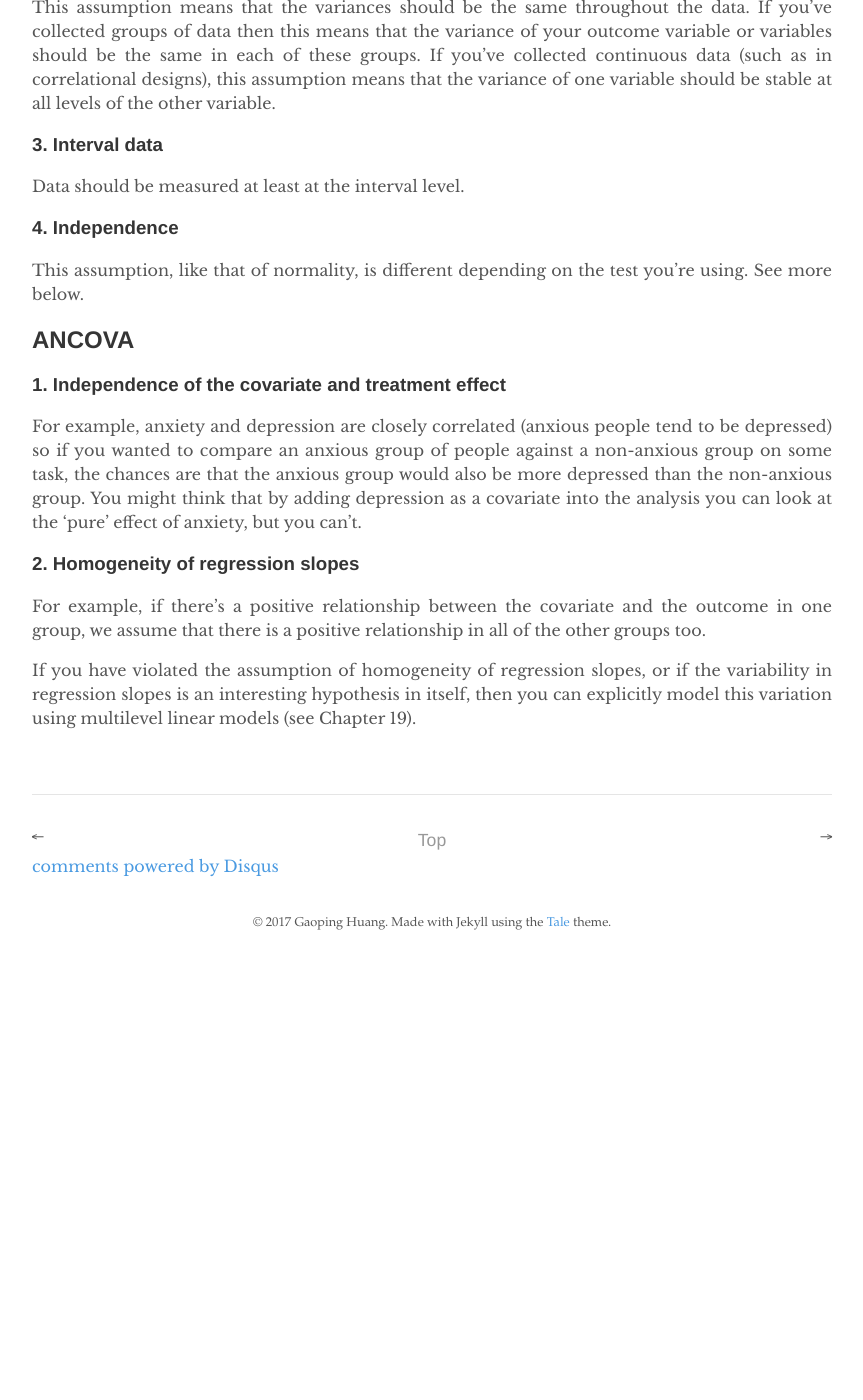
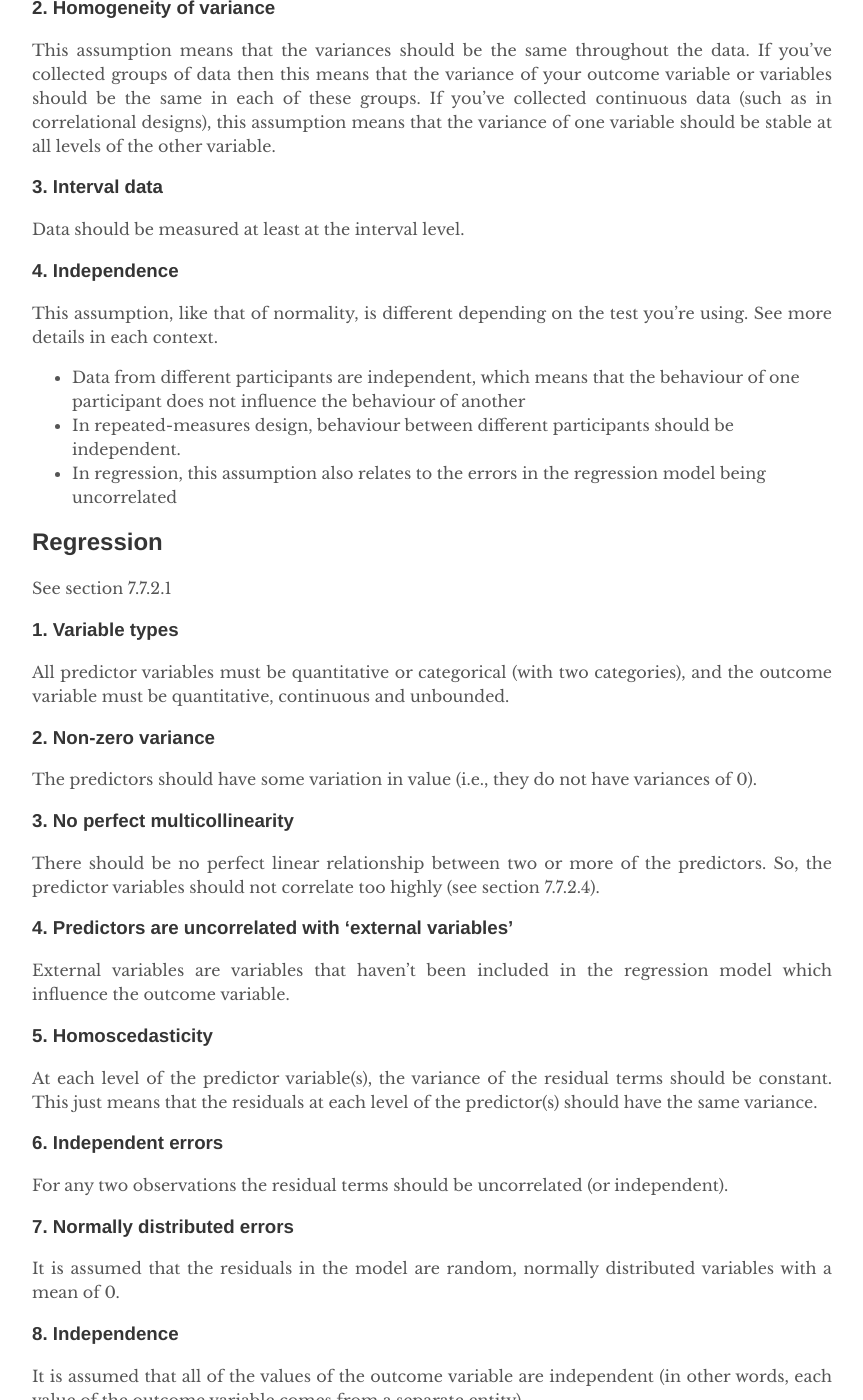
Before and after one commit to gaopinghuang0/gaopinghuang0.github.io, a Jekyll site: the page built from _posts/2017-11-1-assumptions-of-statistics-methods.md, in a window 1280 px wide and 1400 px high, scrolled down 676 px. Shown: the whole window, without its empty margins (208-1071 px from the left). Built offline with Jekyll 4.4.1, drawn with Linux system fonts in a browser that asks for light colours; comment, search, counter and statistics services are not loaded; before the commit the page ends 1642 px from its top, so only the background shows below that; some of the changed text lies outside the part shown.

Commit message:
update two posts about statistics

```diff
--- a/_posts/2017-11-1-assumptions-of-statistics-methods.md
+++ b/_posts/2017-11-1-assumptions-of-statistics-methods.md
@@ -4,11 +4,12 @@ title: "Assumptions of Statistics Analysis"
 author: "Gaoping Huang"
 ---
 
-A brief summary of the assumptions of statistic methods from the book "Discovering Statistics using R" by Andy Field.
+A brief summary of the assumptions of statistic methods from the book "Discovering Statistics using R (2012)" by Andy Field.
 
 To test these assumptions with R, see [Summary of Statistics Methods using R](/2017/11/01/statistics-methods-using-R).
 
 ## Parametric data
+See section 5.3
 ### 1. Normally distributed data
 It means different things in different contexts. See more below.
 
@@ -19,8 +20,60 @@ This assumption means that the variances should be the same throughout the data.
 Data should be measured at least at the interval level.
 
 ### 4. Independence
-This assumption, like that of normality, is different depending on the test you’re using. See more below.
+This assumption, like that of normality, is different depending on the test you’re using. See more details in each context.
+* Data from different participants are independent, which means that the behaviour of one participant does not influence the behaviour of another
+* In repeated-measures design, behaviour between different participants should be independent.
+* In regression, this assumption also relates to the errors in the regression model being uncorrelated
 
+
+## Regression
+See section 7.7.2.1
+### 1. Variable types
+All predictor variables must be quantitative or categorical (with two categories), and the outcome variable must be quantitative, continuous and unbounded.
+
+### 2. Non-zero variance
+The predictors should have some variation in value (i.e., they do not have variances of 0).
+
+### 3. No perfect multicollinearity
+There should be no perfect linear relationship between two or more of the predictors. So, the predictor variables should not correlate too highly (see section 7.7.2.4).
+
+### 4. Predictors are uncorrelated with ‘external variables’
+External variables are variables that haven’t been included in the regression model which influence the outcome variable.
+
+### 5. Homoscedasticity
+At each level of the predictor variable(s), the variance of the residual terms should be constant. This just means that the residuals at each level of the predictor(s) should have the same variance.
+
+### 6. Independent errors
+For any two observations the residual terms should be uncorrelated (or independent).
+
+### 7. Normally distributed errors
+It is assumed that the residuals in the model are random, normally distributed variables with a mean of 0.
+
+### 8. Independence
+It is assumed that all of the values of the outcome variable are independent (in other words, each value of the outcome variable comes from a separate entity).
+
+### 9. Linearity
+The mean values of the outcome variable for each increment of the predictor(s) lie along a straight line.
+
+
+## Logistic Regression
+See section 8.4. Logistic regression shares some of the assumptions of normal regression: 1) Linearity, 2) Independent errors, and 3) Multicollinearity.
+
+## t-test
+Both independent t-test and the dependent t-test are *parametric tests* mentioned above.
+
+The independent t-test, because it is used to test different groups of people, also assumes:
+1. Scores in different treatment conditions are independent (because they come from different people).
+2. Homogeneity of variance – well, at least in theory we assume equal variances, but in reality we don’t (Jane Superbrain Box 9.2).
+
+## ANOVA
+### 1. Homogeneity of variance
+### 2. Normality
+In terms of normality, what matters is that distributions *within groups* are normally distributed.
+### 3. Is ANOVA robust? (section 10.3.2)
+* The power of F also appears to be relatively unaffected by non-normality (Donaldson, 1968). This evidence suggests that *when group sizes are equal* the F-statistic can be quite robust to violations of normality.
+* Turning to violations of the assumption of homogeneity of variance, ANOVA is fairly robust in terms of the error rate when sample sizes are equal.
+* Violations of the **assumption of independence** are very serious indeed.
 
 
 ## ANCOVA
```
Also changed, not shown: _Rmd/2017-11-1-assumptions-of-statistics-methods.Rmd (+55 -2 lines), _Rmd/2017-11-1-statistics-methods-using-R.Rmd (+9 -2 lines), _posts/2017-11-1-statistics-methods-using-R.md (+9 -2 lines).
